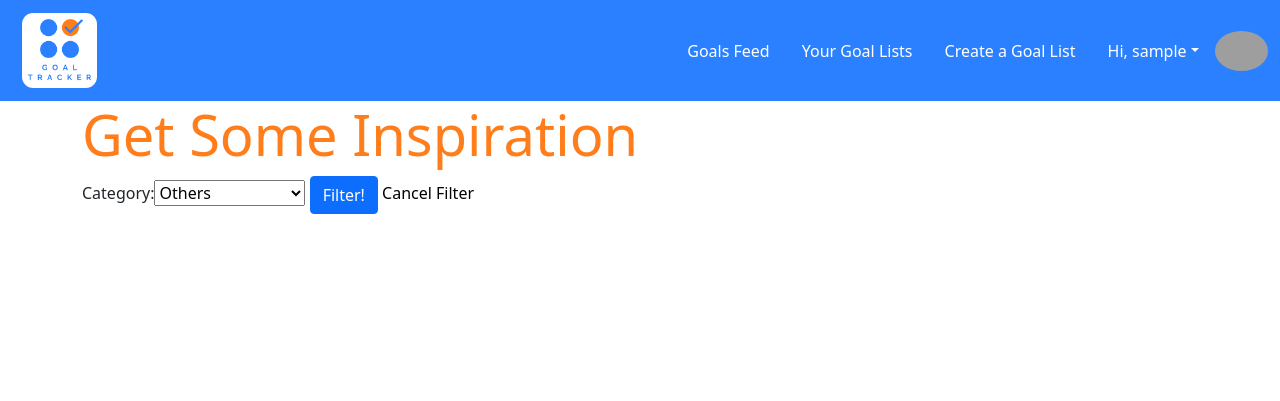
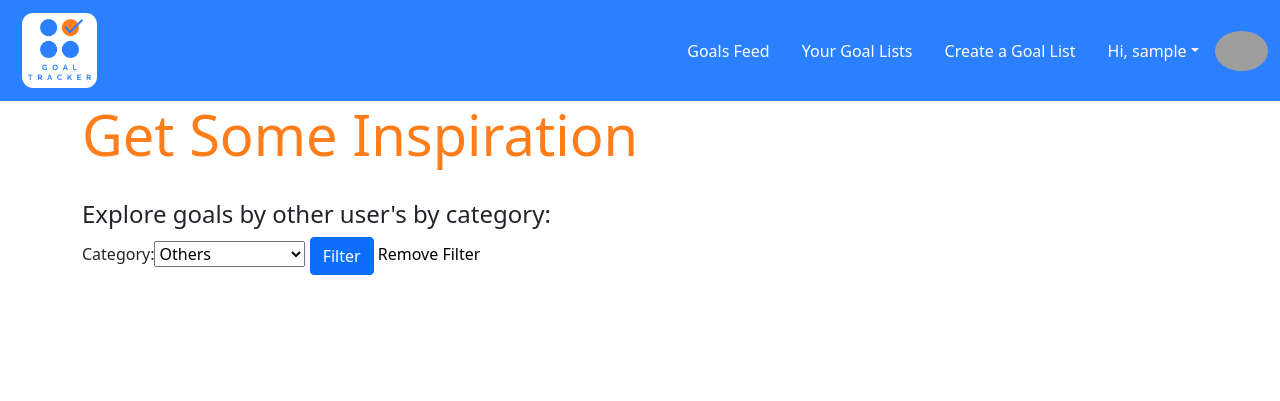
Before and after one commit to aaronbe7/goal_tracker, a Django app: page /goals/ in a window 1280 px wide. Shown: the top 401 px of the page. Run offline with Django 3.2, Linux system fonts and the light colour scheme; a user stored in the database is signed in; tables that the repository leaves empty hold one stand-in row (values such as "Sample post"); some libraries are stand-ins or nearby versions; grey boxes are pictures that could not be loaded.

Commit message:
Style goals index

```diff
--- a/main_app/templates/goals/index.html
+++ b/main_app/templates/goals/index.html
@@ -5,44 +5,55 @@
 <div class="left">
     <h1 class="display-4">Get Some Inspiration</h1>
 </div>
+<br>
 
 {% for goal in goallist.goal.all %}
     <div>
         <p>Goal: {{ goal.title }}</p>
     </div>
 {% endfor %}
+
+<h4>Explore goals by other user's by category:</h4>
+
 <form method="post" action="">
     {% csrf_token %}
     {{form}}
-    <input type="submit" value="Filter!" class="btn btn-primary">
-    <a href="{% url 'index' %}"> Cancel Filter </a>
+    <input type="submit" value="Filter" class="btn btn-primary">
+    <a href="{% url 'index' %}"> Remove Filter </a>
 </form>
+<br><br>
 
+<div class="row">
 
     {% for goal in goals %}
+    {% if goal.restricted == False %}
     {% comment %} {% if goal.user.id != user.id %} {% endcomment %}
-    {% if goal.restricted == False %}
-
-    <div class="card" style="width: 18rem;">
-        <img class="card-img-top" src="..." alt="Card image cap">
+    <div class="card" style="width: 18rem; padding: 5px 10px 10px 10px;">
         <div class="card-body">
           <h5 class="card-title">{{ goal.title }}</h5>
     <p class="card-text">{{ goal.description }}</p>
-          <h6>{% for key, values in CATEGORIES %}
+    <a href={% url 'goals_detail' goal.user.id goal.goallist_set.first.id goal.id %} class="btn btn-primary">See Details</a>
+  </div>
+  <div class="card-footer bg-transparent border-primary text-secondary">
+      {% for key, values in CATEGORIES %}
             {% for category in goal.category %}
                 {% if key == category %}
-                  <br> <span style="padding-left: 20px" {{'id='}}{{category}}> - {{ values }} </span> </h6>
-
-          <a href={% url 'goals_detail' goal.user.id goal.goallist_set.first.id goal.id %} class="btn btn-primary">Details</a>
-        </div>
+                  <br><p class="card-text" {{'id='}}{{category}}><small class="text-muted">{{ values }}</small> </p>
+                  {% endif %}
+                  {% endfor %}
+    {% endfor %}</div>
 </div>
 
+        <!-- if last column in row -->
+        {% if forloop.counter|divisibleby:"4" and not forloop.last %}
+        <div class="row">
+
         {% endif %}
-                        {% endfor %}
-                    {% endfor %}
-
-    </a>
         {% endif %}
         {% comment %} {% endif %}  {% endcomment %}
     {% endfor %}
+
+</div>
+
+
 {% endblock %}
```
Also changed, not shown: main_app/static/css/style.css (line endings or trailing spaces). Lines whose indentation alone changed are shown as unchanged.
